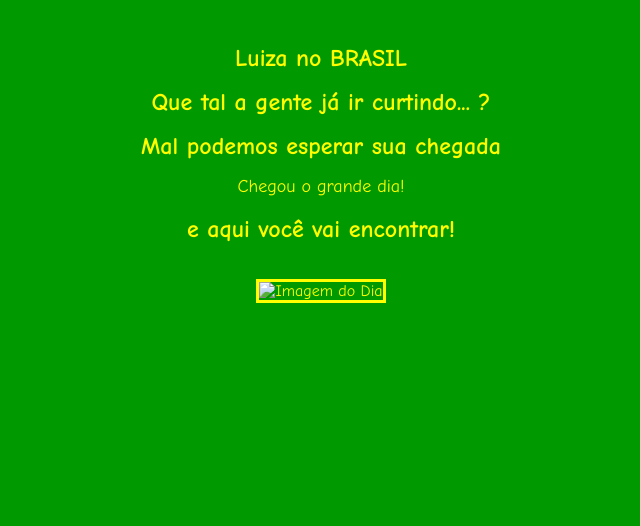
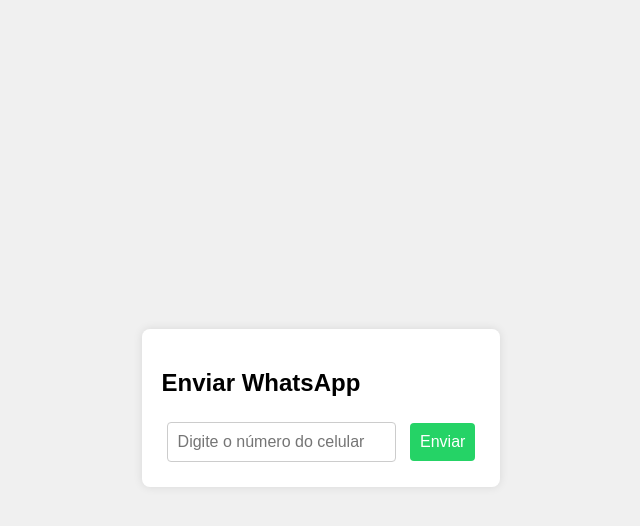
Before and after one commit to rzibordi/contagem, a plain HTML site: page index.html in a window 1280 px wide. Shown: the whole page, without its empty margins (319-959 px from the left). Drawn offline with Linux system fonts and the light colour scheme.

Commit message:
Add files via upload

```diff
--- a/index.html
+++ b/index.html
@@ -3,20 +3,58 @@
 <head>
     <meta charset="UTF-8">
     <meta name="viewport" content="width=device-width, initial-scale=1.0">
-    <title>Luiza no Brasil</title>
-    <link rel="stylesheet" href="styles.css">
+    <title>Enviar WhatsApp</title>
+    <style>
+        body {
+            font-family: Arial, sans-serif;
+            display: flex;
+            justify-content: center;
+            align-items: center;
+            height: 100vh;
+            background-color: #f0f0f0;
+        }
+        .container {
+            background-color: #fff;
+            padding: 20px;
+            border-radius: 8px;
+            box-shadow: 0 0 10px rgba(0, 0, 0, 0.1);
+        }
+        input, button {
+            padding: 10px;
+            margin: 5px;
+            border: 1px solid #ccc;
+            border-radius: 4px;
+            font-size: 16px;
+        }
+        button {
+            background-color: #25D366;
+            color: #fff;
+            border: none;
+            cursor: pointer;
+        }
+        button:hover {
+            background-color: #1DA851;
+        }
+    </style>
 </head>
 <body>
-    <div id="countdown">
-        <h1 class="festive-text">Luiza no BRASIL</h1>
-        <h1 class="festive-text">Que tal a gente já ir curtindo... ?</h1>
-        <h1 class="festive-text">Mal podemos esperar sua chegada</h1>
-        <p id="countdown-text" class="festive-text"></p>
+    <div class="container">
+        <h2>Enviar WhatsApp</h2>
+        <form id="whatsappForm">
+            <input type="text" id="phoneNumber" placeholder="Digite o número do celular" required>
+            <button type="submit">Enviar</button>
+        </form>
     </div>
-    <div id="image-container">
-        <h1 class="festive-text">e aqui você vai encontrar! </h1>
-        <img id="daily-image" src="" alt="Imagem do Dia">
-    </div>
-    <script src="script.js"></script>
+
+    <script>
+        document.getElementById('whatsappForm').addEventListener('submit', function(event) {
+            event.preventDefault();
+            var phoneNumber = document.getElementById('phoneNumber').value;
+            if (phoneNumber) {
+                var whatsappUrl = 'https://wa.me/' + phoneNumber.replace(/\D/g, '');
+                window.open(whatsappUrl, '_blank');
+            }
+        });
+    </script>
 </body>
 </html>
```
